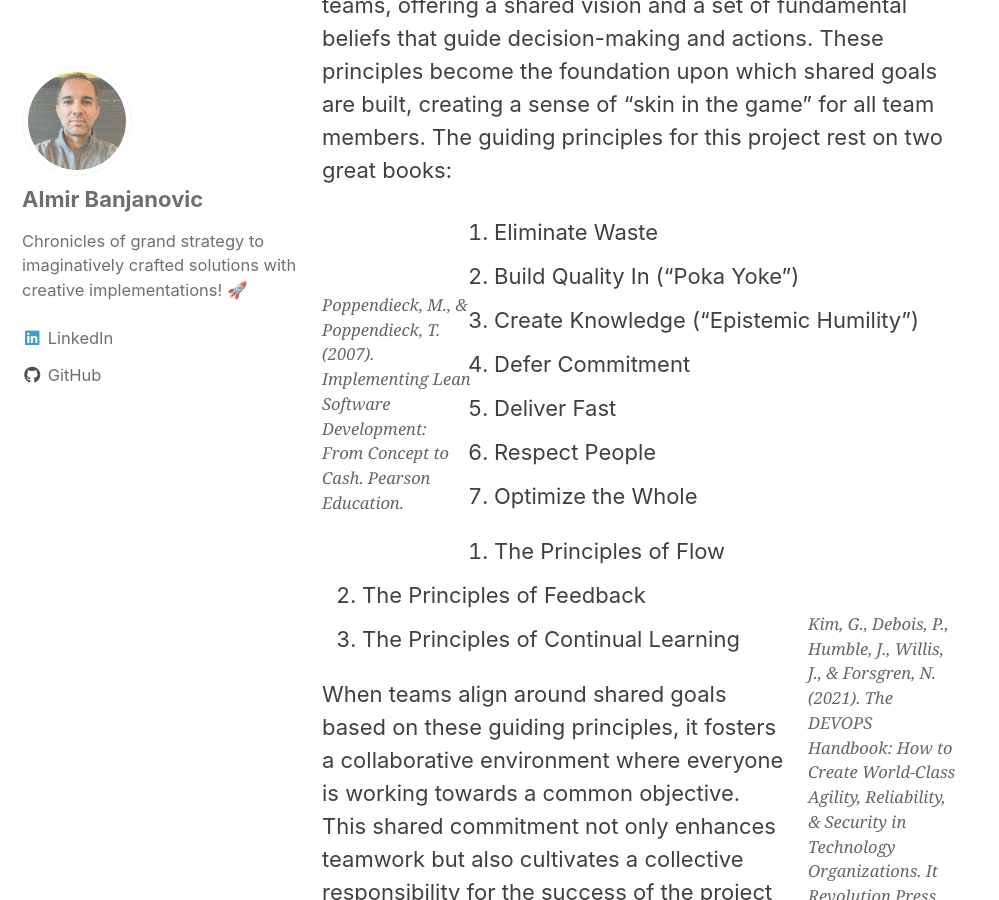
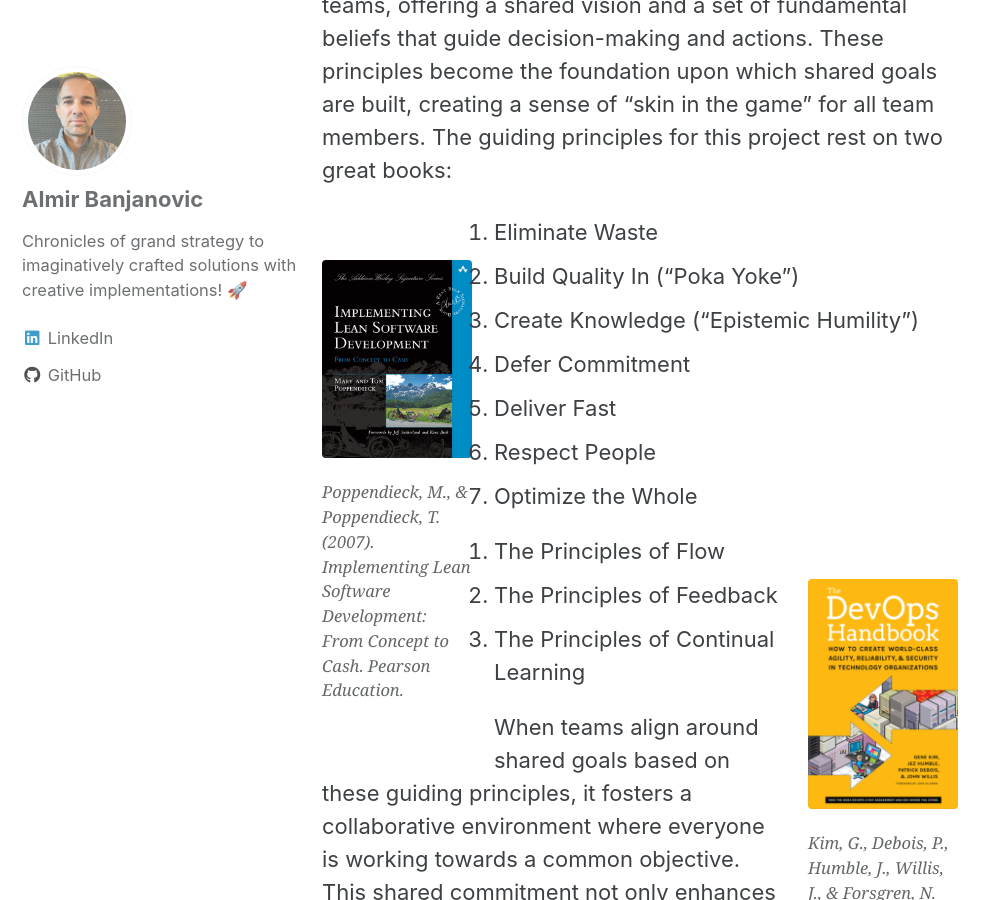
Before and after one commit to almirbanjanovic/roadtocloud.github.io, a Jekyll site: the page built from _posts/2023-10-16-keep-it-lean-and-eliminate-waste.md, in a window 1280 px wide and 900 px high, scrolled down 2491 px. Shown: the whole window, without its empty margins (0-999 px from the left). Built offline with Jekyll 4.4.1, drawn with Linux system fonts in a browser that asks for light colours; cached includes are drawn as plain includes; comment, search, counter and statistics services are not loaded.

Commit message:
Update 2023-10-16-keep-it-lean-and-eliminate-waste.md

```diff
--- a/_posts/2023-10-16-keep-it-lean-and-eliminate-waste.md
+++ b/_posts/2023-10-16-keep-it-lean-and-eliminate-waste.md
@@ -41,7 +41,7 @@ With the aim of keeping at lean and eliminating waste, I present the Seven Pilla
 Guiding principles in the context of cloud computing and software development serve as a collective North Star for teams, offering a shared vision and a set of fundamental beliefs that guide decision-making and actions. These principles become the foundation upon which shared goals are built, creating a sense of "skin in the game" for all team members. The guiding principles for this project rest on two great books:
 
 <figure style="width: 150px" class="align-left">
-  <img src="{{ site.url }}{{ site.baseurl }}/implementing-lean-software-development.png" alt="">
+  <img src="{{ site.url }}{{ site.baseurl }}/assets/images/implementing-lean-software-development.png" alt="">
   <figcaption><cite>Poppendieck, M., & Poppendieck, T. (2007). Implementing Lean Software Development: From Concept to Cash. Pearson Education.</cite></figcaption>
 </figure>
 
@@ -54,7 +54,7 @@ Guiding principles in the context of cloud computing and software development se
 7. Optimize the Whole
 
 <figure style="width: 150px" class="align-right">
-  <img src="{{ site.url }}{{ site.baseurl }}/the-devops-handbook.png" alt="">
+  <img src="{{ site.url }}{{ site.baseurl }}/assets/images/the-devops-handbook.png" alt="">
   <figcaption><cite>Kim, G., Debois, P., Humble, J., Willis, J., & Forsgren, N. (2021). The DEVOPS Handbook: How to Create World-Class Agility, Reliability, & Security in Technology Organizations. It Revolution Press.</cite></figcaption>
 </figure>
 
```
